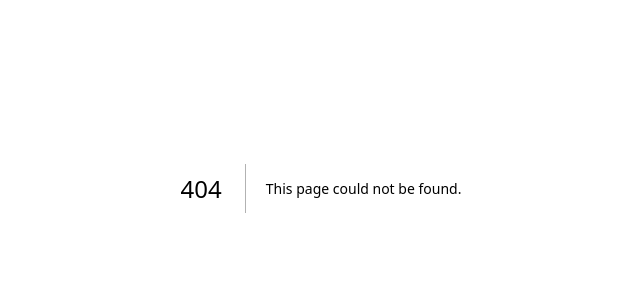
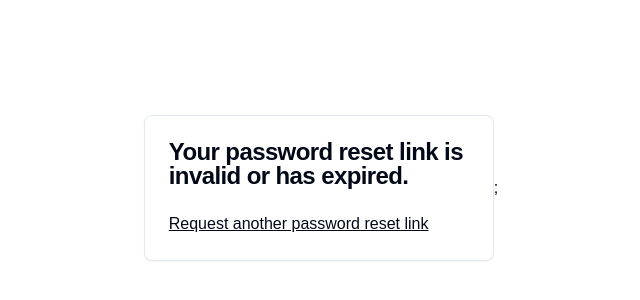
Before and after one commit to alexpil4/todoing-auth, a Next.js app: page /update-password in a window 1280 px wide. Before the commit this address had no page. Shown: the part 212-512 px from the top of the page, without its empty margins (319-959 px from the left). Built offline with nearby package versions, Linux system fonts and the light colour scheme; no server answers.

Commit message:
added update-password page + validate password reset token

```diff
--- /dev/null
+++ b/app/(logged-out)/update-password/page.tsx
@@ -0,0 +1,53 @@
+import { Card, CardContent, CardHeader, CardTitle } from '@/components/ui/card';
+import db from '@/db/drizzle';
+import { passwordResetTokens } from '@/db/passwordResetTokens';
+import { eq } from 'drizzle-orm';
+import Link from 'next/link';
+
+export default async function UpdatePassword({
+  searchParams,
+}: {
+  searchParams: Promise<{
+    token?: string;
+  }>;
+}) {
+  let isValidToken = false;
+
+  const { token } = await searchParams;
+  if (token) {
+    const [passwordResetToken] = await db
+      .select()
+      .from(passwordResetTokens)
+      .where(eq(passwordResetTokens.token, token));
+
+    const now = Date.now();
+
+    if (!!passwordResetToken?.tokenExpiry && now < passwordResetToken.tokenExpiry.getTime()) {
+      isValidToken = true;
+    }
+  }
+
+  return (
+    <main className="flex justify-center items-center min-h-screen">
+      <Card className="w-[350px]">
+        <CardHeader>
+          <CardTitle>
+            {isValidToken
+              ? 'Update password'
+              : 'Your password reset link is invalid or has expired.'}
+          </CardTitle>
+        </CardHeader>
+        <CardContent>
+          {isValidToken ? (
+            <>Valid Token</>
+          ) : (
+            <Link className="underline" href="/password-reset">
+              Request another password reset link
+            </Link>
+          )}
+        </CardContent>
+      </Card>
+      ;
+    </main>
+  );
+}
```
